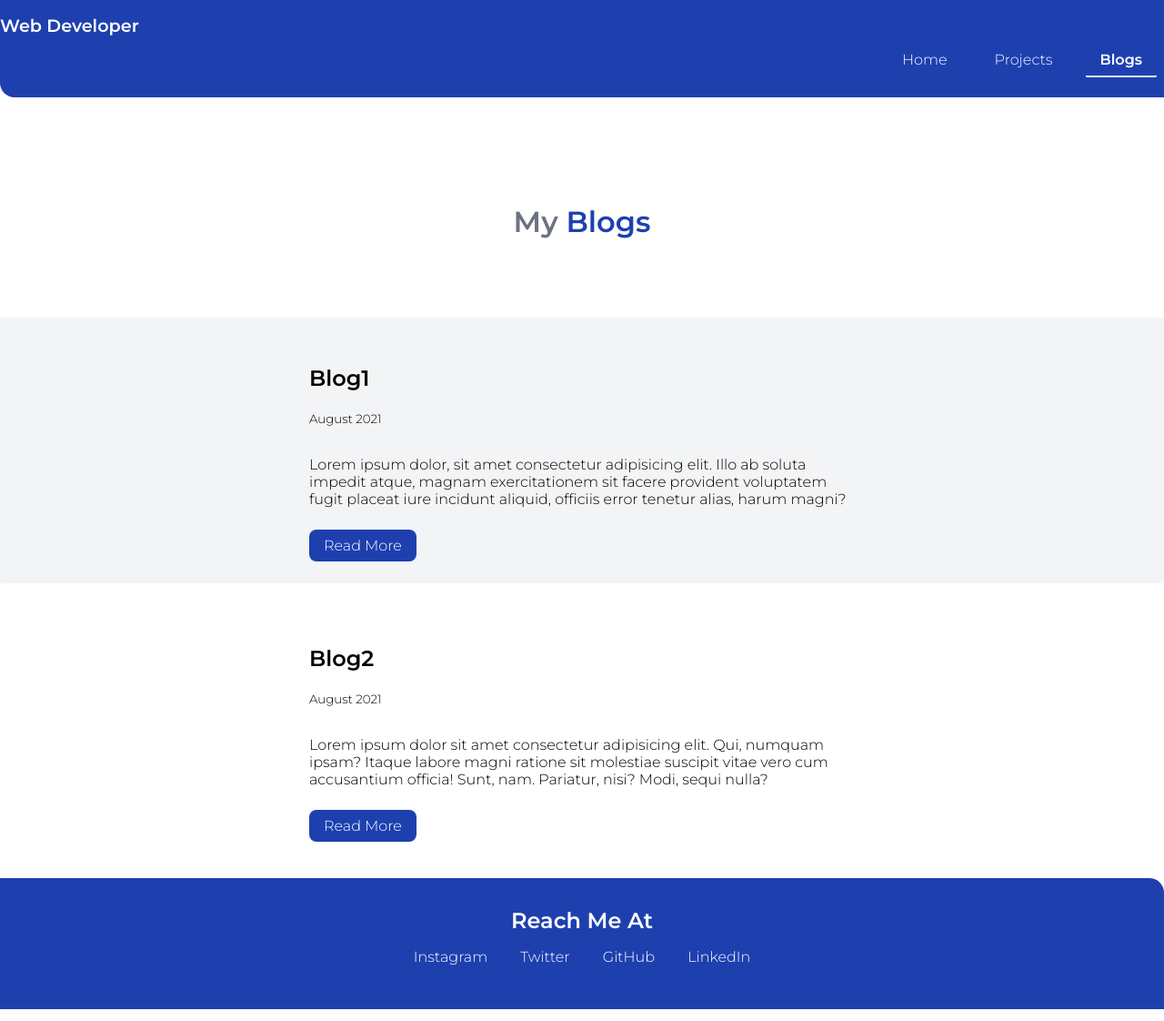
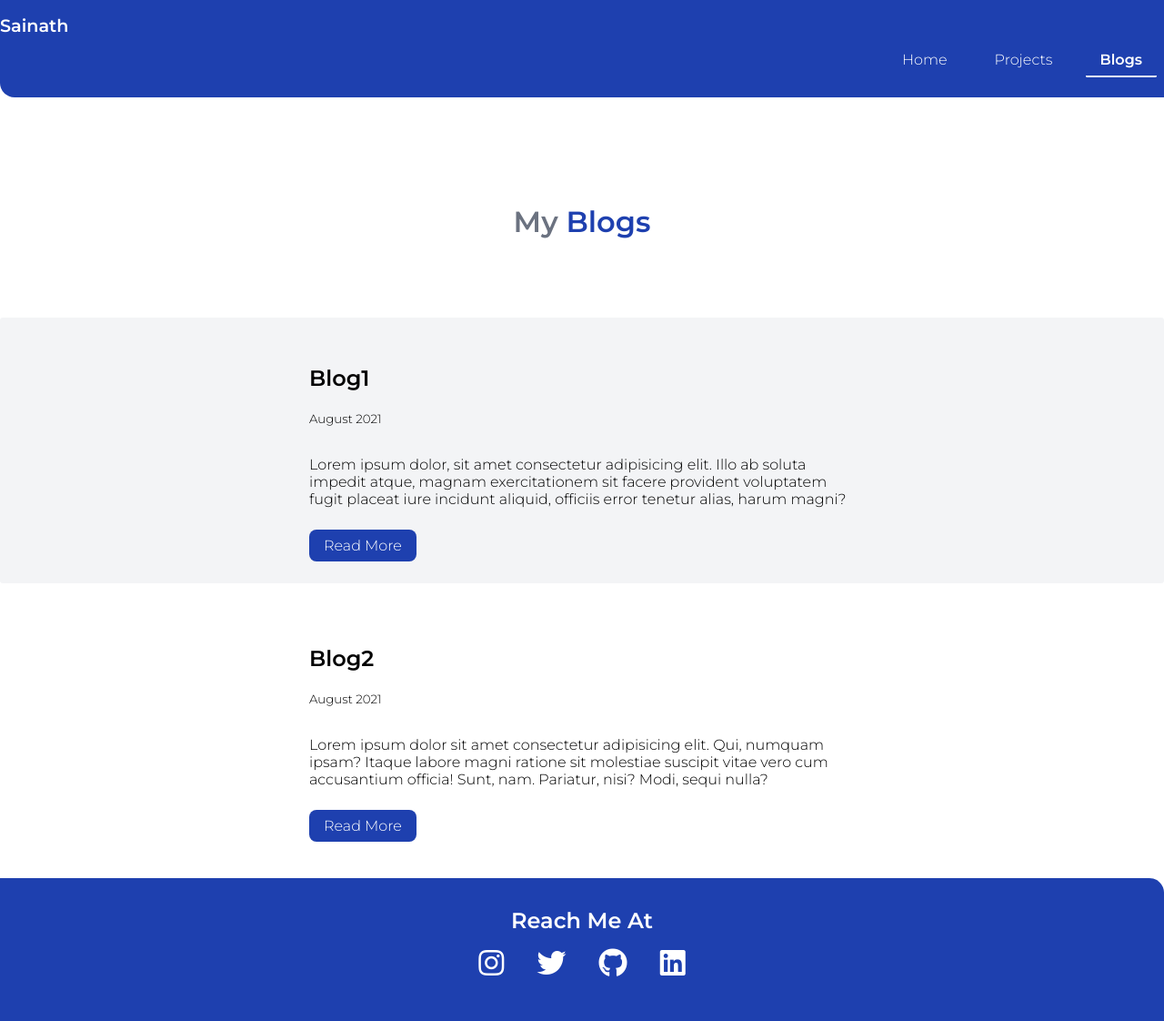
Before and after one commit to sainath7878/sainath-portfolio, a plain HTML site: page blogs.html in a window 1280 px wide. Shown: the whole page at 91% size. Drawn offline with Linux system fonts and the light colour scheme.

Commit message:
style : added icons

```diff
--- a/blogs.html
+++ b/blogs.html
@@ -6,6 +6,7 @@
     <meta http-equiv="X-UA-Compatible" content="IE=edge">
     <meta name="viewport" content="width=device-width, initial-scale=1.0">
     <link rel="stylesheet" href="style.css">
+    <link href="https://cdnjs.cloudflare.com/ajax/libs/font-awesome/5.13.0/css/all.min.css" rel="stylesheet">
     <title>Blogs</title>
 </head>
 
@@ -13,7 +14,7 @@
 
     <nav class="navigation">
         <div class="nav-brand">
-            Web Developer
+            Sainath
         </div>
         <ul class="list-non-bullet nav-pills">
             <li class="list-item-inline"><a class="link" href="index.html">Home</a></li>
@@ -49,10 +50,10 @@
             Reach Me At
         </div>
         <ul class="list-non-bullet">
-            <li class="list-item-inline"><a class="link" target="_blank" href="https://www.instagram.com/sainath_2112/">Instagram</a></li>
-            <li class="list-item-inline"><a class="link" target="_blank" href="https://twitter.com/sainath_svm">Twitter</a></li>
-            <li class="list-item-inline"><a class="link" target="_blank" href="https://github.com/sainath7878">GitHub</a></li>
-            <li class="list-item-inline"><a class="link" target="_blank" href="https://www.linkedin.com/in/svm-sainath-90aa061aa/">LinkedIn</a></li>
+            <li class="list-item-inline"><a class="link" target="_blank" href="https://www.instagram.com/sainath_2112/"><i class="fab fa-instagram fa-2x" ></i></a></li>
+            <li class="list-item-inline"><a class="link" target="_blank" href="https://twitter.com/sainath_svm"><i class="fab fa-twitter fa-2x"></i></a></li>
+            <li class="list-item-inline"><a class="link" target="_blank" href="https://github.com/sainath7878"><i class="fab fa-github fa-2x"></i></a></li>
+            <li class="list-item-inline"><a class="link" target="_blank" href="https://www.linkedin.com/in/svm-sainath-90aa061aa/"> <i class="fab fa-linkedin fa-2x"></i></a></li>
         </ul>
     </footer>
 </body>
```
Also changed, not shown: index.html (+6 -5 lines), projects.html (+6 -5 lines).
